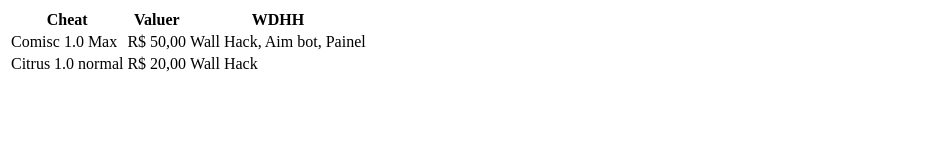
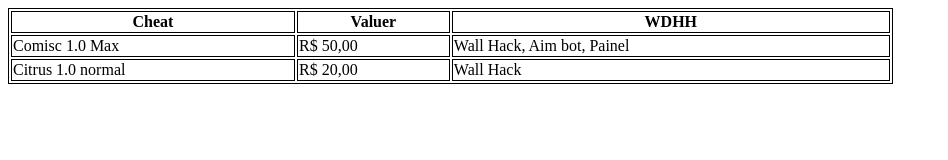
Before and after one commit to LSnowYT/Work-Facul, a plain HTML site: page index.html in a window 1280 px wide. Shown: the whole page, without its empty margins (0-948 px from the left). Drawn offline with Linux system fonts and the light colour scheme.

Commit message:
Aprimorando

```diff
--- a/index.html
+++ b/index.html
@@ -1,7 +1,19 @@
 <!DOCTYPE html>
 <html lang="pt BR">
 <head>
-<table>
+<style>
+table, th, td {
+  border:1px solid black;
+}
+</style>
+    <meta charset="UTF-8">
+    <meta name="viewport" content="width=device-width, initial-scale=1.0">
+    <title>Unicesumar project</title>
+    <link rel="stylesheet" href="styles.css">
+    <script src="script.js"></script>
+</head>
+<body>
+  <table style="width:70%">
   <tr>
     <th>Cheat</th>
     <th>Valuer</th>
@@ -18,8 +30,6 @@
     <td>Wall Hack</td>
   </tr>
 </table>
-</head>
-<body>
 
 </body>
 </html>
```
